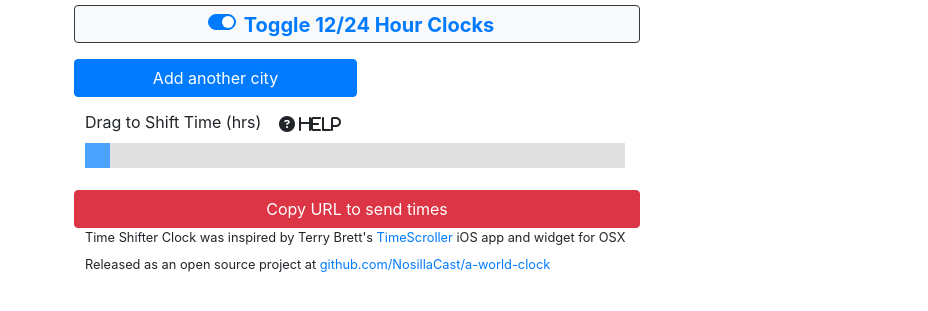
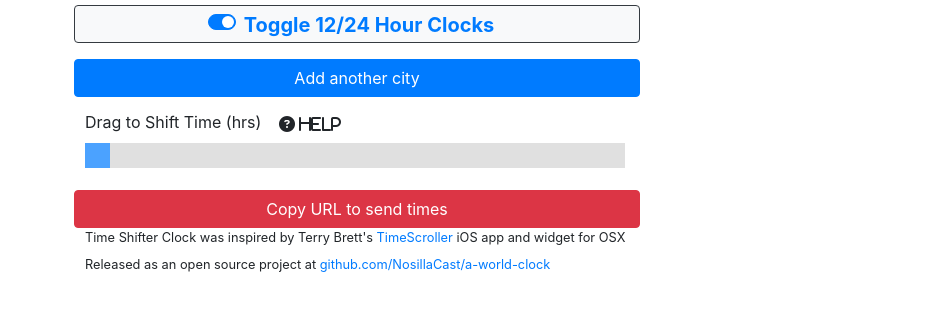
Before and after one commit to podfeet/time-shifter-clock, a website: page index.html in a window 1280 px wide. Shown: the part 147-458 px from the top of the page, without its empty margins (0-928 px from the left). Drawn offline with nearby package versions, Linux system fonts and the light colour scheme; some packages are replaced by stand-ins of ours; a script that the page names is missing.

Commit message:
Modified column width to add another city

```diff
--- a/index.html
+++ b/index.html
@@ -192,7 +192,7 @@
       <!-- Button to add city (clocks) -->
       <div class="container">
         <div class="row pr-1 pl-1">
-            <button class = "col-3 btn btn-primary copyBtn" id="addClock">Add another city</button>
+            <button class = "col-6 btn btn-primary copyBtn" id="addClock">Add another city</button>
         </div>
       </div>
       <!-- Close container for Button -->
```
